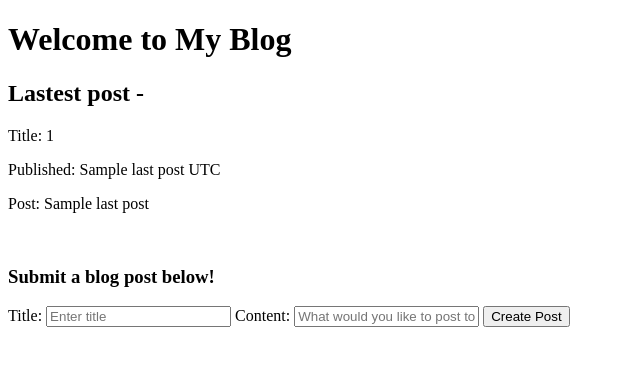
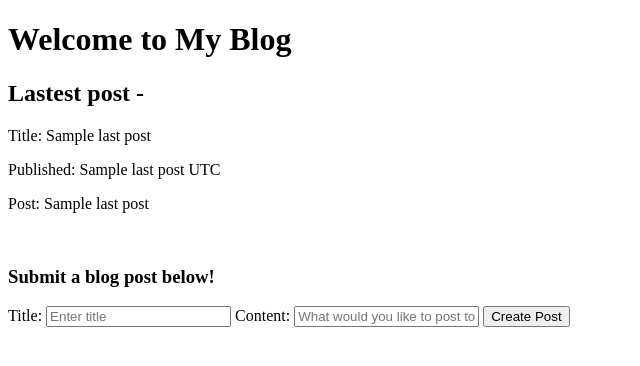
Before and after one commit to skumr/personal_blog, a Flask app: template app/templates/index.html in a window 1280 px wide. Shown: the part 26-392 px from the top of the page, without its empty margins (0-640 px from the left). Run offline with Flask 3, Linux system fonts and the light colour scheme; the template is opened without the code that fills it: most values are stand-ins (such as "Sample title", 1, 10 or a date in 2020).

Commit message:
made changes to v1

```diff
--- a/app/__init__.py
+++ b/app/__init__.py
@@ -12,4 +12,4 @@ create_table()
 setup(web_app)
 
 if __name__ == "__main__":
-    web_app.run(debug=True, port=8000)
+    web_app.run(debug=True, host='0.0.0.0', port=8000)
--- a/app/templates/index.html
+++ b/app/templates/index.html
@@ -11,12 +11,12 @@ Home
     <h2>Lastest post - </h2>
     <article>
         <header>
-            <p>Title: {{ last_post[0][0] }}</p>
-            <p>Published: <time>{{last_post[0][2]}} UTC</time></p>
+            <p>Title: {{ last_post[0][1] }}</p>
+            <p>Published: <time>{{last_post[0][3]}} UTC</time></p>
         </header>
         <section class="post-content">
             <div id="last-post-container">
-                <p>Post: {{ last_post[0][1] }}</p>
+                <p>Post: {{ last_post[0][2] }}</p>
             </div>
         </section>
     </article>
```
